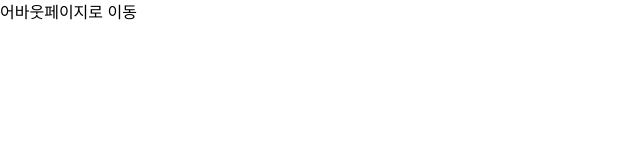
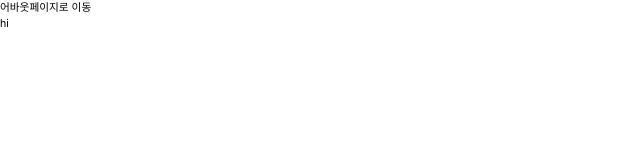
Before and after one commit to yuziwoo/react-template, a React (Create React App) app: page / in a window 1280 px wide. Shown: the top 160 px of the page, without its empty margins (0-640 px from the left). Built offline with nearby package versions, Linux system fonts and the light colour scheme.

Commit message:
뷰포트 width에 맞춘 폰트 사이즈 규정

```diff
--- a/src/App.js
+++ b/src/App.js
@@ -16,7 +16,7 @@ function App() {
         <Route path="/about" element={<Link to="/">메인페이지로 이동</Link>} />
       </Routes>
       <main className="jw">
-
+        <p>hi</p>
       </main>
     </div>
   );
--- a/src/css/reset.css
+++ b/src/css/reset.css
@@ -14,7 +14,7 @@ html {
 }
 
 
-/* 초기화 */
+/* 초기화 : body min-width : 320px */
 * {margin:0;padding:0;box-sizing:border-box;color:inherit;flex-shrink:0;vertical-align: baseline;border:0;line-height:1.5;font-weight: 400;}
 html {-moz-text-size-adjust: 100%;-o-text-size-adjust: 100%;-webkit-text-size-adjust: 100%;text-size-adjust: 100%;font-size: 106.25%;line-height: 1.52632;height:100%;}
 body {min-width: 320px;}
--- a/src/jw/jw-library.css
+++ b/src/jw/jw-library.css
@@ -1,6 +1,67 @@
+/* device에 따라 display on-off */
 .device-pc .jw-mob {
     display: none!important;
 }
 .device-mob .jw-pc {
     display: none!important;
 }
+
+/* 사이즈 규정 */
+/* 1. pc에선 min-width: 768px; */
+.device-pc {
+    max-width: 1920px;
+    min-width: 768px;
+}
+.device-mob {
+    max-width: 1080px;
+}
+
+/* 2. Font-size 규정
+ - PC 1rem 12px로 지정
+ - MOB 디자인은 1080px 기준으로 1rem 12px 지정하여, 디자인 1080기준 48px이라면 4rem으로 설정해주세요.
+ - 참고로 폰트 크기는 10px이 최소값이므로 너무 크기가 작으면 반응형으로 줄지 않습니다.
+*/
+
+html {
+    font-size: 0.625vw; /* == width 1920 기준 12px */
+}
+
+@media screen and (min-width: 1920px) {
+    html {
+        font-size: 12px;
+    }
+}
+
+html * {
+    font-size: 1.333333333333rem;
+}
+.font72 {
+    font-size: 6rem;
+}
+.font60 {
+    font-size: 5rem;
+}
+.font48 {
+    font-size: 4rem;
+}
+.font36 {
+    font-size: 3rem;
+}
+.font24 {
+    font-size: 2rem;
+}
+.font18 {
+    font-size: 1.5rem;
+}
+.font14 {
+    font-size: 1.16666666666rem;
+}
+.font12 {
+    font-size: 1rem;
+}
+
+@media screen and (max-width: 1080px) {
+    html {
+        font-size: 0.83333333vw;
+    }
+}
```
